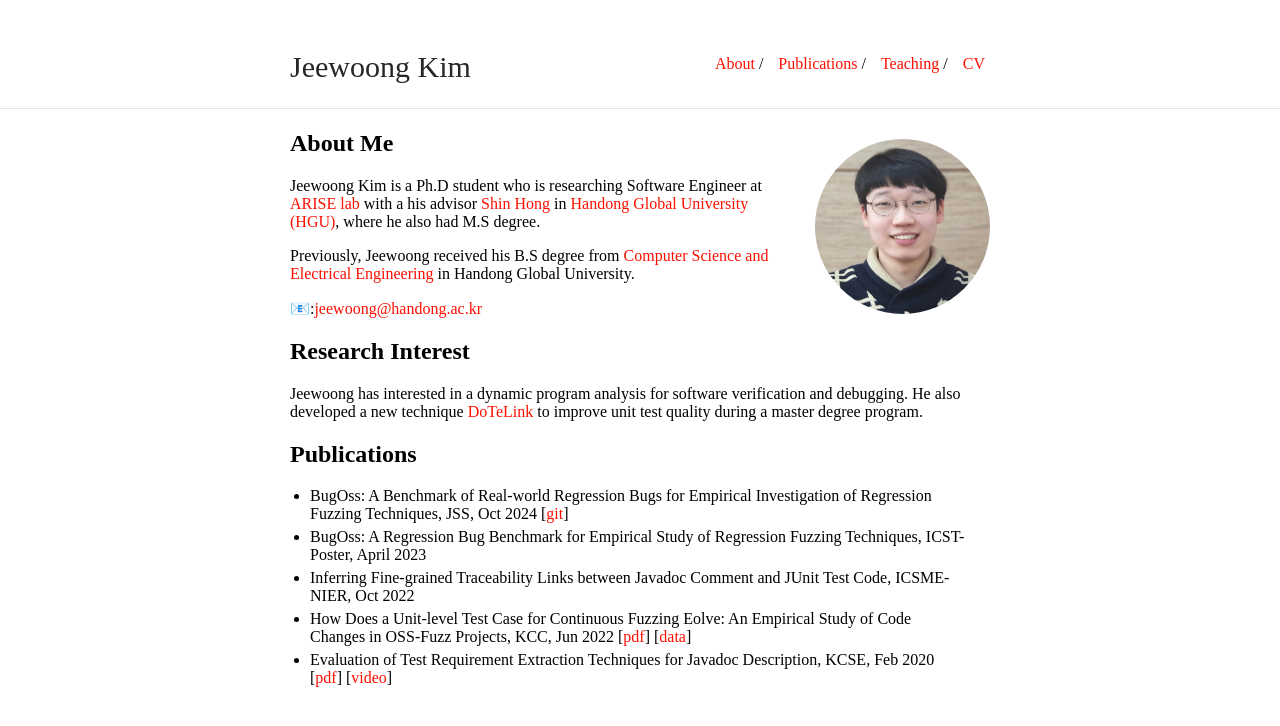
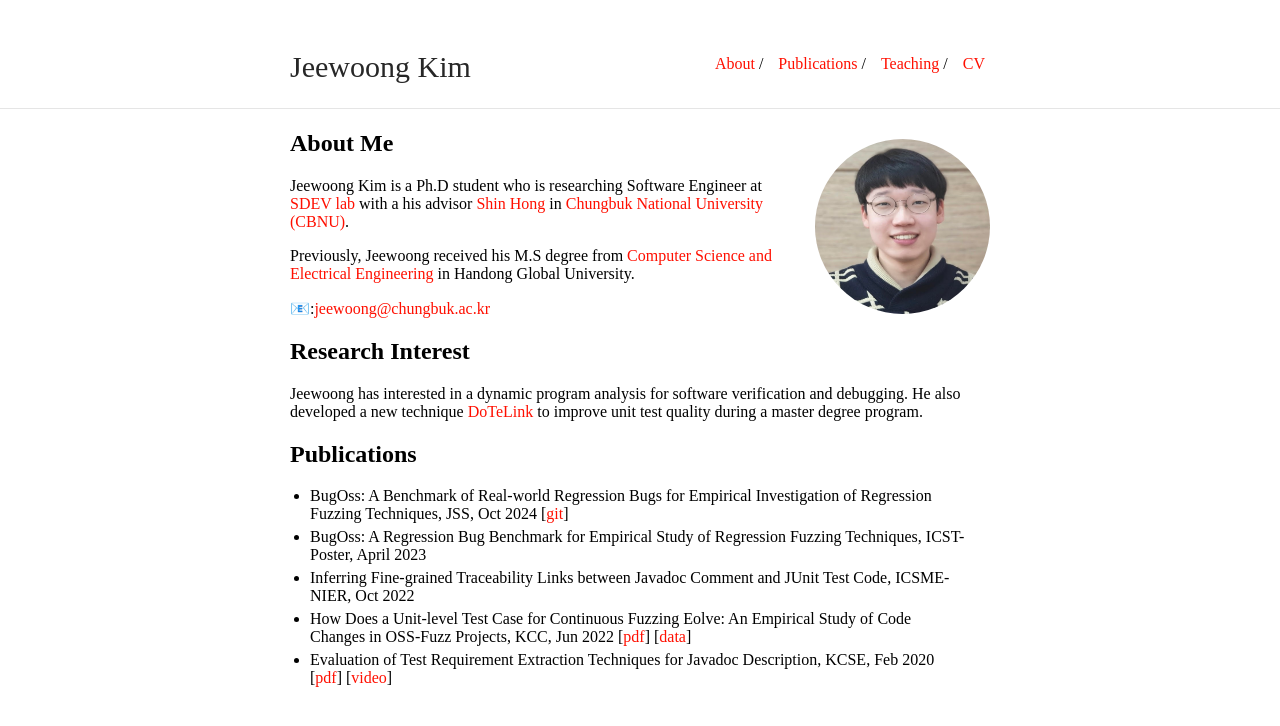
Before and after one commit to JeewoongKim/jeewoongkim.github.io, a Jekyll site: the page built from index.md, in a window 1280 px wide. Shown: the top 726 px of the page. Built offline with Jekyll 4.4.1, drawn with Linux system fonts in a browser that asks for light colours; our own code applies the rules of GitHub Pages for plain Markdown files.

Commit message:
Update info

```diff
--- a/index.md
+++ b/index.md
@@ -6,11 +6,11 @@ layout: default
 
 <img class="profile-picture" src="jwkim-rev.jpg">
 
-Jeewoong Kim is a Ph.D student who is researching Software Engineer at [ARISE lab](https://arise.handong.edu) with a his advisor [Shin Hong](https://hongshin.github.io) in [Handong Global University (HGU)](https://handong.edu), where he also had M.S degree.
+Jeewoong Kim is a Ph.D student who is researching Software Engineer at [SDEV lab](https://sdevlab.github.io) with a his advisor [Shin Hong](https://hongshin.github.io) in [Chungbuk National University (CBNU)](https://www.cbnu.ac.kr).
 
-Previously, Jeewoong received his B.S degree from [Computer Science and Electrical Engineering](https://csee.handong.edu) in Handong Global University.
+Previously, Jeewoong received his M.S degree from [Computer Science and Electrical Engineering](https://csee.handong.edu) in Handong Global University.
 
-📧:[jeewoong@handong.ac.kr](mailto:jeewoong@handong.ac.kr)
+📧:[jeewoong@chungbuk.ac.kr](mailto:jeewoong@chungbuk.ac.kr)
 
 
 ## Research Interest
```
